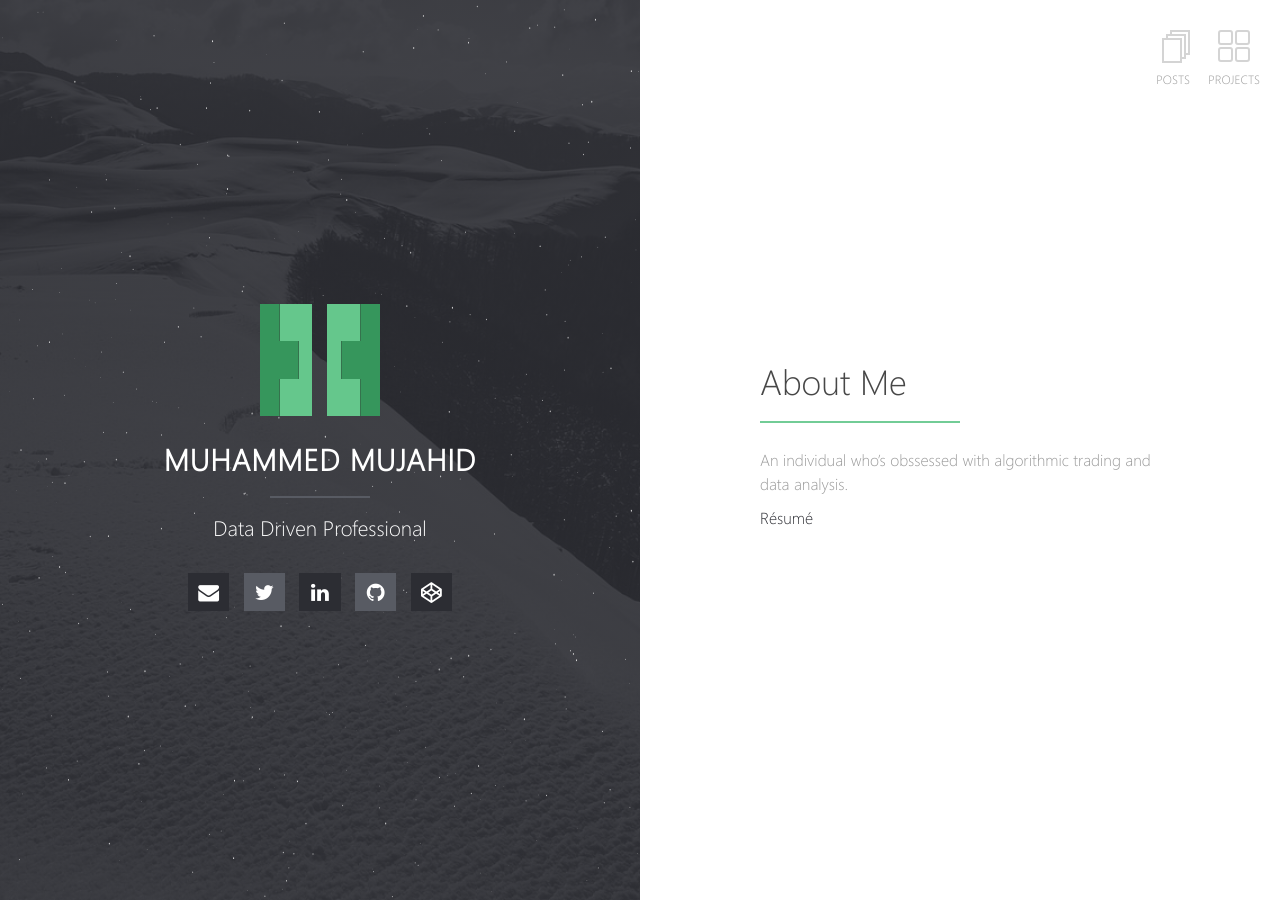
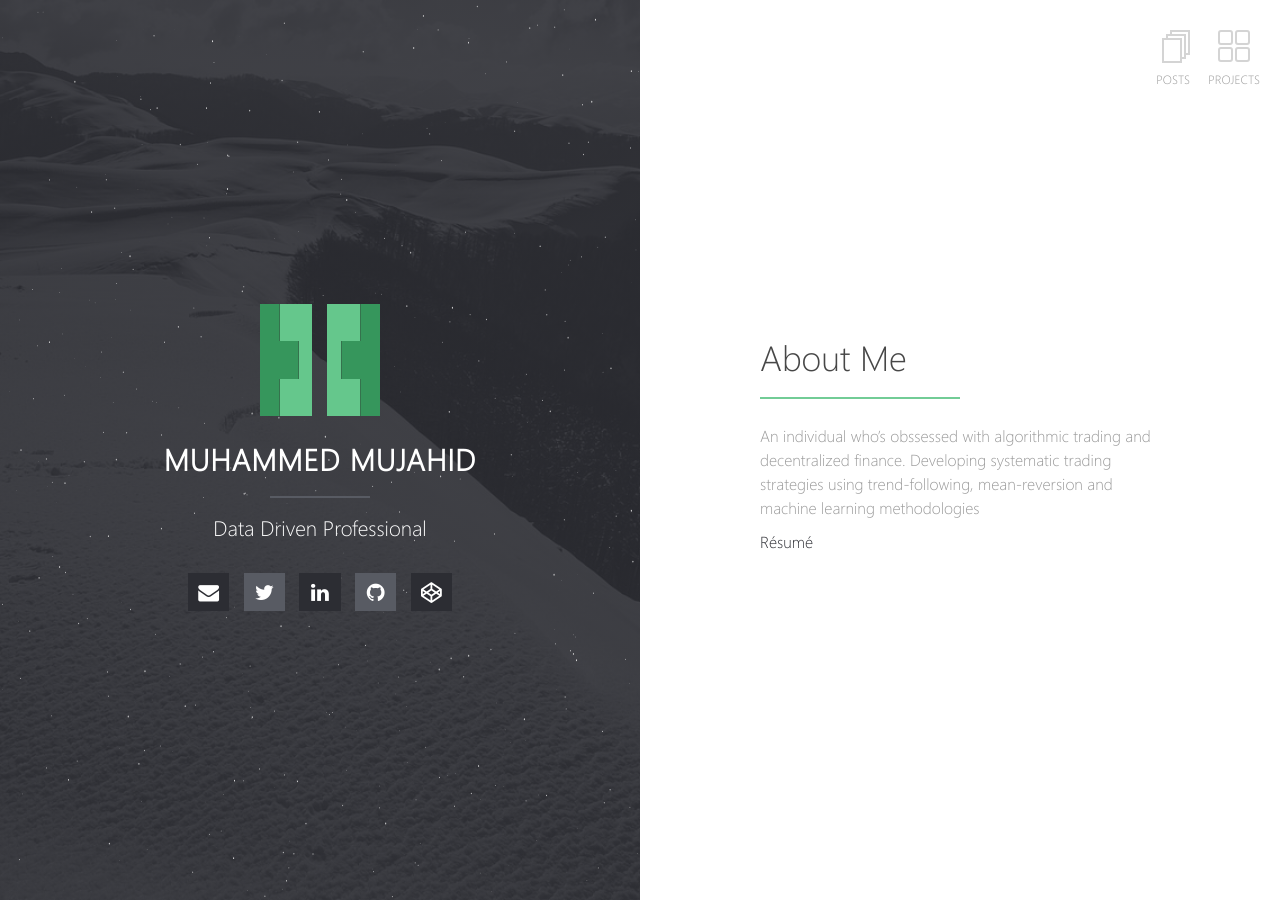
Before and after one commit to MuhammedMujahid/jekyll, a Jekyll site: the page built from index.md, in a window 1280 px wide. Built offline with Jekyll 4.4.1, drawn with Linux system fonts in a browser that asks for light colours; our own code applies the rules of GitHub Pages for plain Markdown files.

Commit message:
Update index.md

```diff
--- a/index.md
+++ b/index.md
@@ -4,6 +4,6 @@ layout: home
 
 # About Me
 
-An individual who's obssessed with algorithmic trading and data analysis.
+An individual who's obssessed with algorithmic trading and decentralized finance. Developing systematic trading strategies using trend-following, mean-reversion and machine learning methodologies
 
 [Résumé](https://docs.google.com/document/d/1vFx60y7vPM7YHrR4Oyxs76qI6cQwLH6sGFftgwzB8qU/edit?usp=sharing)
```
